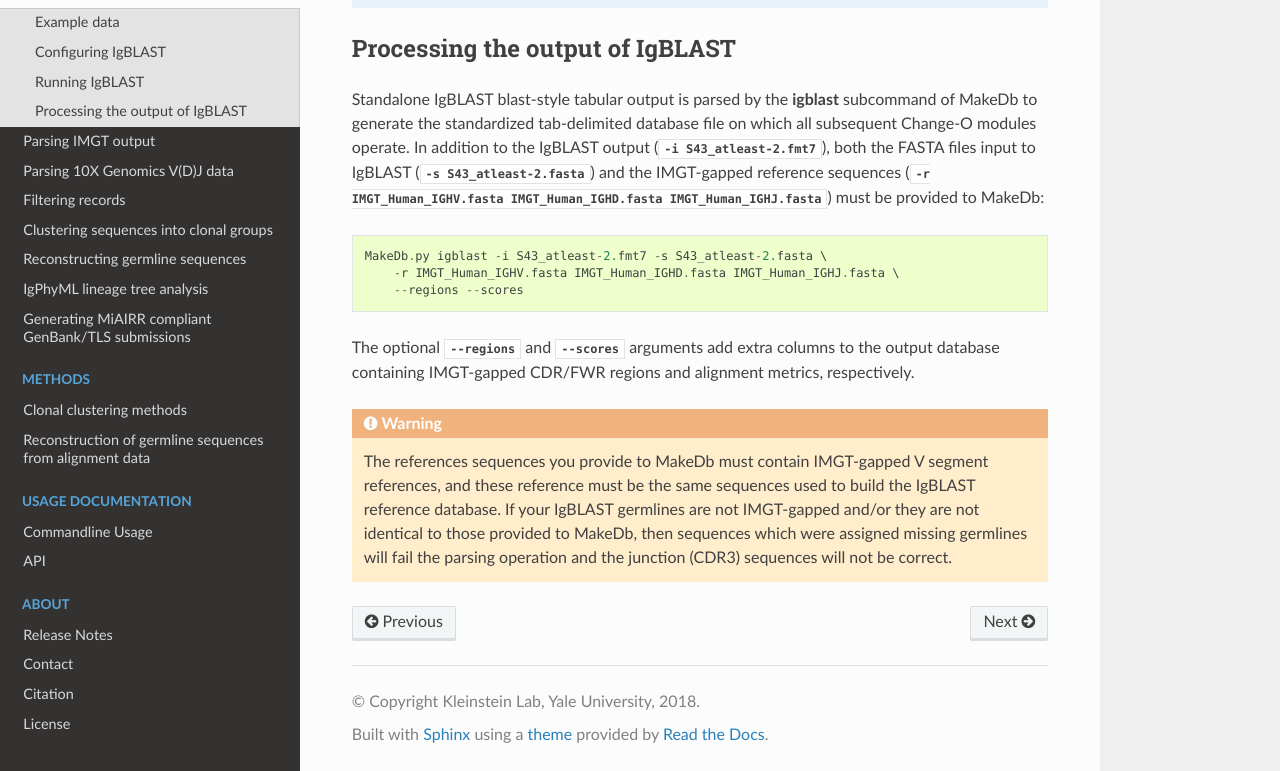
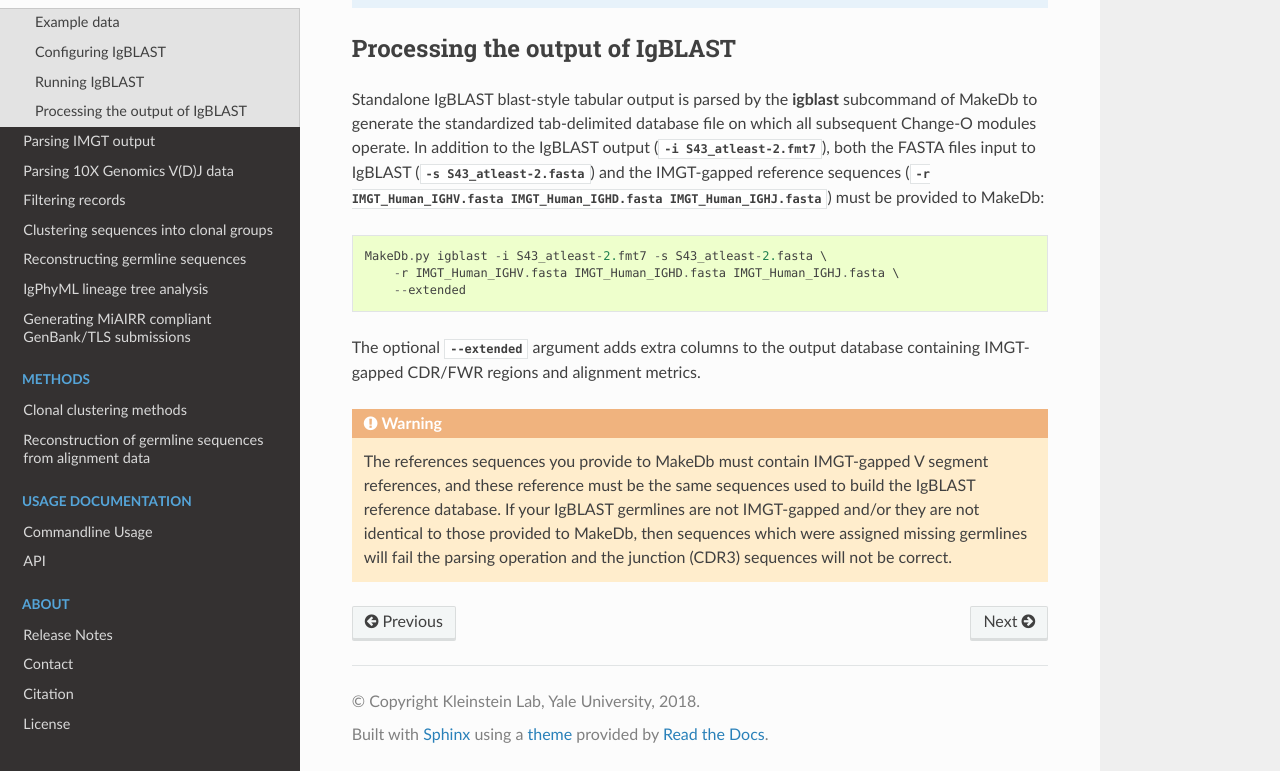
Before and after one commit to immcantation/changeo, a Sphinx documentation site: the page built from docs/examples/igblast.rst, in a window 1280 px wide and 900 px high, scrolled down 2095 px, cut to the strip 129-900 px from the top of the window. Built offline with Sphinx 7.4.7 and the Read the Docs theme 2.0.0, drawn with Linux system fonts in a browser that asks for light colours; formulas are drawn with MathJax 3.

```diff
--- a/docs/examples/igblast.rst
+++ b/docs/examples/igblast.rst
@@ -120,11 +120,11 @@ must be provided to :ref:`MakeDb`::
 
     MakeDb.py igblast -i S43_atleast-2.fmt7 -s S43_atleast-2.fasta \
         -r IMGT_Human_IGHV.fasta IMGT_Human_IGHD.fasta IMGT_Human_IGHJ.fasta \
-        --regions --scores
+        --extended
 
-The optional :option:`--regions <MakeDb igblast --regions>` and
-:option:`--scores <MakeDb igblast --scores>` arguments add extra columns to the output
-database containing IMGT-gapped CDR/FWR regions and alignment metrics, respectively.
+The optional :option:`--extended <MakeDb igblast --extended>` argument adds extra
+columns to the output database containing IMGT-gapped CDR/FWR regions and
+alignment metrics.
 
 .. warning::
 
```
Also changed, not shown: docs/examples/10x.rst (+7 -7 lines), docs/examples/imgt.rst (+4 -4 lines), docs/index.rst (+7 -0 lines), 1 other file.
